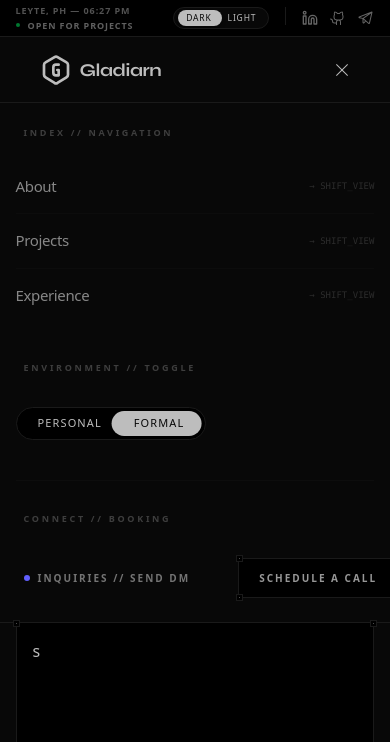
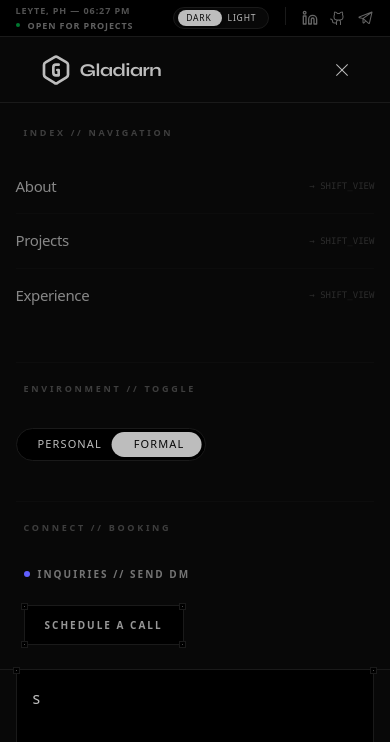
Before and after one commit to Gladiarn/Portfolio_V2, a Next.js app: page / in a window 390 px wide. Both pictures are taken after a click on the button "MENU". Shown: the top 742 px of the page. Built offline with nearby package versions, Linux system fonts and the light colour scheme.

Commit message:
responsive navbar, menu

```diff
--- a/src/app/globals.css
+++ b/src/app/globals.css
@@ -5,7 +5,6 @@
 @custom-variant dark (&:is(.dark *));
 
 :root {
-  /* YOUR ORIGINAL COLORS */
   --background: #f7f7f7;
   --bg-card: #ffffff;
   --foreground: #424242;
@@ -14,10 +13,9 @@
   --border-color: #d5d5d5;
   --content-width: 92%;
 
-  --puffy-cursor: url("/cursor.png") 0 0, auto;
+  --puffy-cursor: url("/cursor.png") 3 3, auto;
   --standard-transition: 0.25s cubic-bezier(0.4, 0, 0.2, 1);
 
-  /* YOUR NEUMORPHISM */
   --neu-complex:
     -6px -6px 12px rgba(255, 255, 255, 0.8), 6px 6px 12px rgba(0, 0, 0, 0.1),
     inset -2px -2px 4px rgba(255, 255, 255, 0.9),
@@ -27,7 +25,6 @@
     inset 6px 6px 12px rgba(0, 0, 0, 0.1),
     inset -6px -6px 12px rgba(255, 255, 255, 0.8);
 
-  /* SHADCN REQUIRED VARS (Mapped to your colors to keep UI working) */
   --radius: 0.625rem;
   --card: var(--bg-card);
   --card-foreground: var(--foreground);
@@ -41,48 +38,25 @@
   --ring: var(--foreground);
 }
 
-@media (min-width: 768px) {
-  :root {
-    --content-width: 720px;
-  }
-}
-@media (min-width: 1024px) {
-  :root {
-    --content-width: 960px;
-  }
-}
-@media (min-width: 1440px) {
-  :root {
-    --content-width: 1340px;
-  }
-}
+@media (min-width: 768px) { :root { --content-width: 720px; } }
+@media (min-width: 1024px) { :root { --content-width: 960px; } }
+@media (min-width: 1440px) { :root { --content-width: 1340px; } }
 
 .dark {
-  /* YOUR DARK COLORS */
   --background: #080808;
   --bg-card: #000000;
   --foreground: #bdbdbd;
   --foreground-hover: #e0e0e0;
   --text-secondary: #888888;
   --border-color: #1a1a1a;
-
-  --puffy-cursor: url("/cursor-light.png") 0 0, auto;
-
+  --puffy-cursor: url("/cursor-light.png") 3 3, auto;
   --neu-complex:
     -6px -6px 12px rgba(255, 255, 255, 0.03), 6px 6px 12px rgba(0, 0, 0, 0.5),
     inset -2px -2px 4px rgba(255, 255, 255, 0.05),
     inset 2px 2px 4px rgba(0, 0, 0, 0.3);
-
   --neu-pressed:
     inset 6px 6px 12px rgba(0, 0, 0, 0.5),
     inset -6px -6px 12px rgba(255, 255, 255, 0.03);
-
-  /* SHADCN DARK MAPPING */
-  --card: var(--bg-card);
-  --card-foreground: var(--foreground);
-  --primary: var(--foreground);
-  --primary-foreground: var(--background);
-  --border: var(--border-color);
 }
 
 @theme {
@@ -101,14 +75,37 @@
 
   --default-transition-duration: 250ms;
   --default-transition-timing-function: cubic-bezier(0.4, 0, 0.2, 1);
+
+  /* FIXED ANIMATION MAPPING */
+  --animate-accordion-down: accordion-down 0.2s ease-out;
+  --animate-accordion-up: accordion-up 0.2s ease-out;
+
+  @keyframes accordion-down {
+    from { height: 0; }
+    to { height: var(--radix-accordion-content-height); }
+  }
+  @keyframes accordion-up {
+    from { height: var(--radix-accordion-content-height); }
+    to { height: 0; }
+  }
 }
 
-/* Global Transitions */
+/* 1. Global Transitions */
 * {
-  transition-property:
-    background-color, border-color, opacity, transform, box-shadow, width;
+  transition-property: background-color, border-color, opacity, transform, box-shadow;
   transition-timing-function: var(--default-transition-timing-function);
   transition-duration: var(--default-transition-duration);
+}
+
+/* 2. Text/Icon Sync */
+p, span, a, h1, h2, h3, svg {
+  transition-property: color, fill, transform;
+  transition-duration: var(--default-transition-duration);
+  transition-timing-function: var(--default-transition-timing-function);
+}
+
+a {
+  transition-property: color, background-color, border-color, transform, box-shadow !important;
 }
 
 .canvas-container {
@@ -128,31 +125,9 @@ body {
   width: 100%;
 }
 
-p,
-span,
-a,
-h1,
-h2,
-h3,
-svg {
-  transition-property: color, fill, width, transform;
-  transition-duration: 150ms;
-  transition-timing-function: ease-in-out;
+@utility rounded-squircle { border-radius: 20px; }
+a, button, [role="button"] { cursor: inherit; }
+
+@layer base {
+  body { @apply bg-background text-foreground; }
 }
-
-@utility rounded-squircle {
-  border-radius: 20px;
-}
-
-a,
-button,
-[role="button"] {
-  cursor: inherit;
-}
-
-/* Keep shadcn animations but remove the auto-border on everything */
-@layer base {
-  body {
-    @apply bg-background text-foreground;
-  }
-}
--- a/src/app/layout.tsx
+++ b/src/app/layout.tsx
@@ -4,10 +4,11 @@ import type { Metadata } from "next";
 import { Syne } from "next/font/google";
 import Navbar from "@/components/Navbar/Navbar";
 import { ThemeProvider } from "@/providers/ThemeProvider";
+
 const syne = Syne({
   variable: "--font-logo",
   subsets: ["latin"],
-  weight: ["700", "800"], // Go bold for logos
+  weight: ["700", "800"],
 });
 
 const geistSans = Geist({
@@ -31,9 +32,9 @@ export default function RootLayout({
   children: React.ReactNode;
 }>) {
   return (
-    // suppressHydrationWarning prevents errors when local storage themes are applied
     <html lang="en" suppressHydrationWarning>
       <body
+        suppressHydrationWarning
         className={`${syne.variable} ${geistSans.variable} ${geistMono.variable} antialiased`}
       >
         <ThemeProvider>
--- a/src/components/Navbar/MobileMenu.tsx
+++ b/src/components/Navbar/MobileMenu.tsx
@@ -12,11 +12,10 @@ interface MobileMenuProps {
 
 const MobileMenu = ({ navigations, isFormal, toggleMode }: MobileMenuProps) => {
   return (
-    // min-[1440px]:hidden testing purposes removed
     <div className="bg-background border-b border-border-subtle">
       <div className="canvas-container py-6 flex flex-col gap-10">
-        {/* NAV LINKS */}
-        <div className="flex flex-col gap-1">
+        {/* NAV LINKS - Synchronized with Desktop Navbar (1440px) */}
+        <div className="flex flex-col gap-1 min-[1440px]:hidden">
           <p className="text-[9px] uppercase tracking-[0.3em] text-foreground/30 font-bold mb-4 px-2">
             Index // Navigation
           </p>
@@ -41,12 +40,11 @@ const MobileMenu = ({ navigations, isFormal, toggleMode }: MobileMenuProps) => {
           </div>
         </div>
 
-        {/* MODE TOGGLE */}
-        <div className="flex flex-col gap-4 items-start ">
+        {/* MODE TOGGLE - Synchronized with Navbar (1024px) */}
+        <div className="flex flex-col gap-4 items-start min-[1024px]:hidden border-t border-border-subtle/30 pt-5">
           <p className="text-[9px] uppercase tracking-[0.3em] text-foreground/30 font-bold px-2">
             Environment // Toggle
           </p>
-
           <Slider
             isActive={isFormal}
             onToggle={toggleMode}
@@ -60,16 +58,16 @@ const MobileMenu = ({ navigations, isFormal, toggleMode }: MobileMenuProps) => {
         </div>
 
         {/* ACTION BUTTONS */}
-        <div className="flex flex-col gap-4 border-t border-border-subtle/30 pt-8">
+        <div className="flex-col gap-4 border-t border-border-subtle/30 pt-5 min-[700px]:hidden flex">
           <p className="text-[9px] uppercase tracking-[0.3em] text-foreground/30 font-bold px-2">
             Connect // Booking
           </p>
-          <div className="flex items-center gap-6 px-2">
-            {/* Telegram */}
+          <div className="flex flex-col items-start min-[420px]:items-center gap-6 px-2 min-[420px]:flex-row">
+            {/* Telegram - Synchronized with Navbar (700px) */}
             <a
               href="https://t.me/IanneTG"
               target="_blank"
-              className="flex items-center gap-2 group no-underline!"
+              className="min-[700px]:hidden flex items-center gap-2 group no-underline!"
             >
               <span className="relative flex h-1.5 w-1.5">
                 <span className="animate-ping absolute inline-flex h-full w-full rounded-full bg-indigo-400 opacity-40"></span>
@@ -80,13 +78,14 @@ const MobileMenu = ({ navigations, isFormal, toggleMode }: MobileMenuProps) => {
               </p>
             </a>
 
-            <div className="w-px h-4.5 bg-border-subtle"></div>
+            {/* Separator - Only visible if both buttons are hidden on desktop but visible here */}
+            <div className="hidden min-[420px]:max-[480px]:block w-px h-4.5 bg-border-subtle"></div>
 
-            {/* Schedule Button */}
+            {/* Schedule Button - Synchronized with Navbar (480px) */}
             <a
               href="https://cal.com/ianne-carl-bulilan-gladiarn"
               target="_blank"
-              className="group relative flex items-center justify-center border border-border-subtle hover:border-foreground-hover/40 bg-card px-5 py-3 active:scale-[0.99] no-underline!"
+              className="min-[480px]:hidden group relative flex items-center justify-center border border-border-subtle hover:border-foreground-hover/40 bg-card px-5 py-3 active:scale-[0.99] no-underline!"
             >
               <Corner pos="tl" />
               <Corner pos="tr" />
--- a/src/components/Navbar/Navbar.tsx
+++ b/src/components/Navbar/Navbar.tsx
@@ -102,7 +102,7 @@ const Navbar = () => {
 
             <div className="hidden sm:block w-px h-2.5 bg-border-subtle/50" />
 
-            <span className="text-foreground/50 text-[9px] uppercase tracking-widest font-semibold flex items-center gap-2">
+            <span className="text-foreground/50 min-[360px]:text-[9px] text-[7px] uppercase tracking-widest font-semibold flex items-center gap-2">
               <span className="relative flex h-1 w-1">
                 <span className="animate-[ping_3s_linear_infinite] absolute inline-flex h-full w-full rounded-full bg-green-500/30"></span>
                 <span className="relative inline-flex rounded-full h-1 w-1 bg-green-500/60"></span>
@@ -154,7 +154,7 @@ const Navbar = () => {
                 size={32}
                 className="text-foreground transition-all group-hover:text-indigo-500"
               />
-              <p className="font-logo text-[18px] font-medium tracking-tight text-foreground leading-none">
+              <p className="font-logo text-[18px] font-medium tracking-tight text-foreground leading-none group-hover:text-indigo-500">
                 Gladiarn
               </p>
             </div>
@@ -165,7 +165,7 @@ const Navbar = () => {
                 <Link
                   href={`#${nav}`}
                   key={nav}
-                  className="group relative text-foreground/60 font-medium tracking-tight hover:text-foreground text-[14.25px]"
+                  className="group relative text-foreground/70 font-medium tracking-tight hover:text-foreground text-[14.25px]"
                 >
                   <span className="pointer-events-none absolute -left-3.5 top-1/2 -translate-y-[45%] text-[9px] font-mono opacity-0 group-hover:opacity-100 transition-all">
                     //
@@ -210,6 +210,7 @@ const Navbar = () => {
             <a
               href="https://cal.com/ianne-carl-bulilan-gladiarn"
               target="_blank"
+              /* Remove duration-250 and transition-all from here. Let the CSS handle it. */
               className="group relative hidden min-[480px]:flex items-center justify-center border border-border-subtle hover:border-foreground-hover/40 bg-card px-5 py-3 active:scale-[0.99] shrink-0"
             >
               <Corner pos="tl" />
@@ -223,6 +224,7 @@ const Navbar = () => {
 
             <MenuButton
               isOpen={isMenuOpen}
+              cn="flex min-[1440px]:hidden"
               onClick={() => setIsMenuOpen(!isMenuOpen)}
             />
           </div>
@@ -237,7 +239,7 @@ const Navbar = () => {
         onValueChange={(value) => setIsMenuOpen(value === "mobile-menu")}
       >
         <AccordionItem value="mobile-menu" className="border-none">
-          <AccordionContent className="pb-0">
+          <AccordionContent className="pb-0 min-[1440px]:hidden">
             <MobileMenu
               navigations={NAVIGATIONS}
               isFormal={isFormal}
--- a/src/components/ui/accordion.tsx
+++ b/src/components/ui/accordion.tsx
@@ -1,7 +1,7 @@
 "use client"
 
 import type * as React from "react"
-import { Accordion as AccordionPrimitive } from "radix-ui"
+import * as AccordionPrimitive from "@radix-ui/react-accordion"
 
 import { cn } from "@/lib/utils"
 import { ChevronDownIcon, ChevronUpIcon } from "lucide-react"
@@ -63,12 +63,21 @@ function AccordionContent({
   return (
     <AccordionPrimitive.Content
       data-slot="accordion-content"
-      className="overflow-hidden text-sm data-open:animate-accordion-down data-closed:animate-accordion-up"
+      /* FIX: We set a fixed height ONLY during the animation state.
+         When 'open', we switch height to 'auto' so it responds to window resizing perfectly.
+      */
+      className={cn(
+        "overflow-hidden text-sm transition-all data-[state=closed]:animate-accordion-up data-[state=open]:animate-accordion-down",
+        "data-[state=open]:h-auto"
+      )}
       {...props}
     >
       <div
         className={cn(
-          "h-(--radix-accordion-content-height) pt-0 pb-2.5 [&_a]:underline [&_a]:underline-offset-3 [&_a]:hover:text-foreground [&_p:not(:last-child)]:mb-4",
+          /* By removing the min-h based on the stale variable,
+             the div will always match the ACTUAL height of the MobileMenu.
+          */
+          "pt-0 pb-2.5 [&_a]:underline-offset-3 [&_a]:hover:text-foreground [&_p:not(:last-child)]:mb-4",
           className
         )}
       >
```
